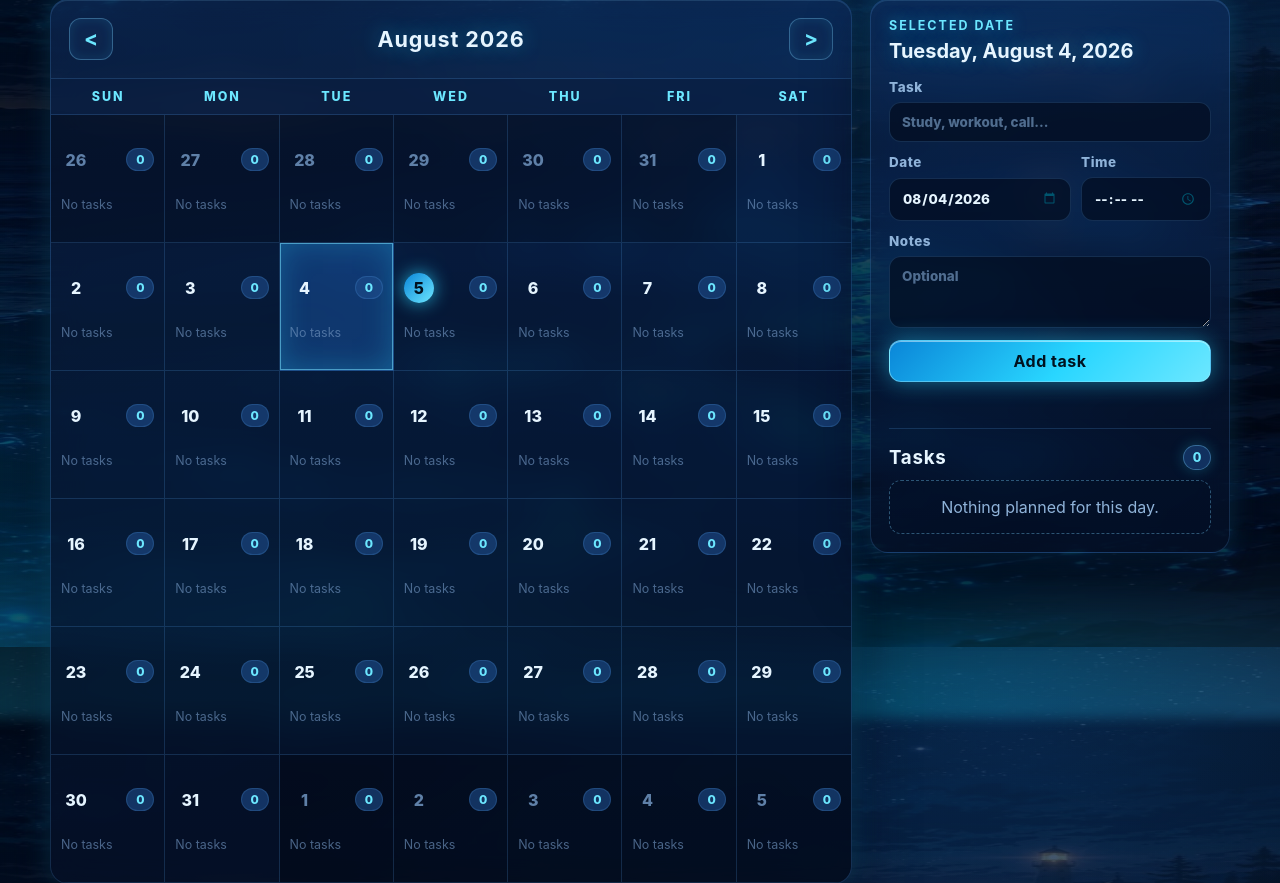
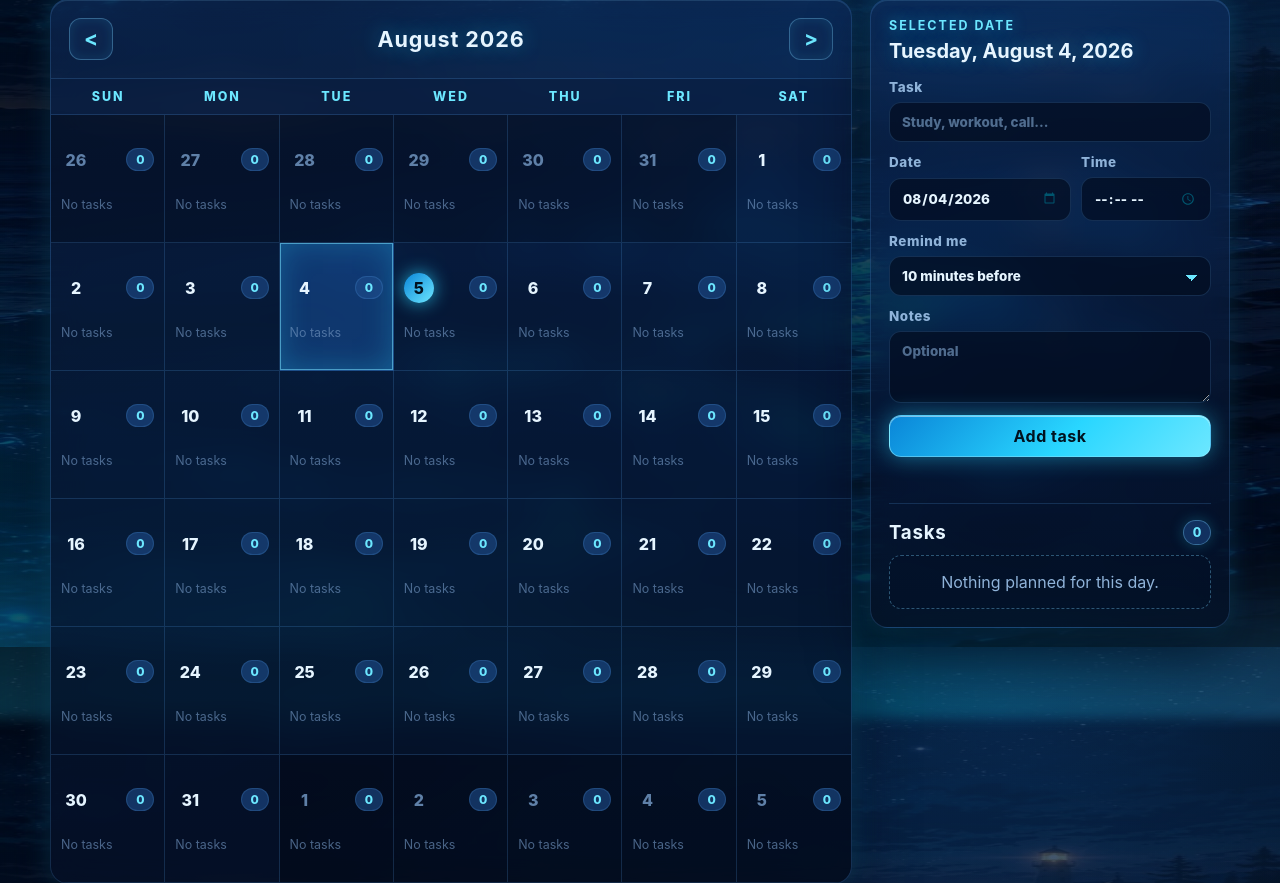
Before and after one commit to jawaraasghar-droid/schedule-maker, a Flask app: page / in a window 1280 px wide. Shown: the part 153-1036 px from the top of the page. Run offline with Flask 3, Linux system fonts and the light colour scheme; data comes from the database, SQL or seed files in the repository; data that the repository does not hold is empty.

Commit message:
Add reminder options to task form

```diff
--- a/lets-say-i-make-a-web/schedule-app/templates/index.html
+++ b/lets-say-i-make-a-web/schedule-app/templates/index.html
@@ -52,6 +52,25 @@
           </div>
 
           <label>
+            Remind me
+            <select id="taskRemind" name="remind_before">
+              <option value="0">At the time of the task</option>
+              <option value="5">5 minutes before</option>
+              <option value="10" selected>10 minutes before</option>
+              <option value="15">15 minutes before</option>
+              <option value="30">30 minutes before</option>
+              <option value="60">1 hour before</option>
+              <option value="120">2 hours before</option>
+              <option value="180">3 hours before</option>
+              <option value="360">6 hours before</option>
+              <option value="720">12 hours before</option>
+              <option value="1440">1 day before</option>
+              <option value="2880">2 days before</option>
+              <option value="10080">1 week before</option>
+            </select>
+          </label>
+
+          <label>
             Notes
             <textarea id="taskNotes" name="notes" rows="3" placeholder="Optional"></textarea>
           </label>
```
